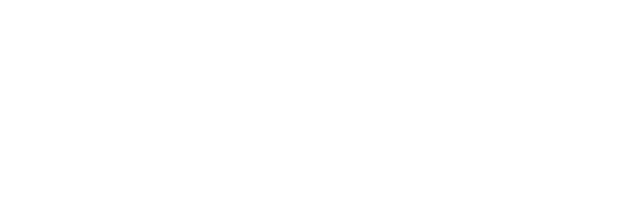
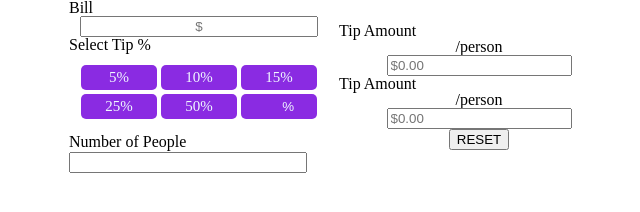
Before and after one commit to bragarr/projeto-calculadora-gorjeta, a plain HTML site: page index.html in a window 1280 px wide. Shown: the whole page, without its empty margins (301-941 px from the left). Drawn offline with Linux system fonts and the light colour scheme.

Commit message:
update project

```diff
--- /dev/null
+++ b/assets/style/reset.css
@@ -0,0 +1,48 @@
+/* http://meyerweb.com/eric/tools/css/reset/
+   v2.0 | 20110126
+   License: none (public domain)
+*/
+
+html, body, div, span, applet, object, iframe,
+h1, h2, h3, h4, h5, h6, p, blockquote, pre,
+a, abbr, acronym, address, big, cite, code,
+del, dfn, em, img, ins, kbd, q, s, samp,
+small, strike, strong, sub, sup, tt, var,
+b, u, i, center,
+dl, dt, dd, ol, ul, li,
+fieldset, form, label, legend,
+table, caption, tbody, tfoot, thead, tr, th, td,
+article, aside, canvas, details, embed,
+figure, figcaption, footer, header, hgroup,
+menu, nav, output, ruby, section, summary,
+time, mark, audio, video {
+	margin: 0;
+	padding: 0;
+	border: 0;
+	font-size: 100%;
+	font: inherit;
+	vertical-align: baseline;
+}
+/* HTML5 display-role reset for older browsers */
+article, aside, details, figcaption, figure,
+footer, header, hgroup, menu, nav, section {
+	display: block;
+}
+body {
+	line-height: 1;
+}
+ol, ul {
+	list-style: none;
+}
+blockquote, q {
+	quotes: none;
+}
+blockquote:before, blockquote:after,
+q:before, q:after {
+	content: '';
+	content: none;
+}
+table {
+	border-collapse: collapse;
+	border-spacing: 0;
+}
--- /dev/null
+++ b/assets/style/style.css
@@ -0,0 +1,81 @@
+.app__field {
+    display: block;
+    text-align: center;
+}
+
+.calculator__body {
+    display: grid;
+    grid-template-columns: 280px 280px;
+    justify-content: center;
+    align-items: center;
+}
+
+.tip__settings {
+    margin: 0 10px;
+}
+
+.bill__field {
+    text-align: center;
+    width: 230px;
+}
+
+.field__description {
+    text-align: left;
+}
+
+.porcentagem__tip {
+    display: grid;
+    grid-template-columns: 80px 80px 80px;
+    grid-template-rows: 1fr 1fr;
+    margin: 10px 0;
+    justify-content: center;
+    align-items: center;
+}
+
+.opcao__porcentagem {
+    list-style-type: none;
+    background-color: blueviolet;
+    color: aliceblue;
+    margin: 2px;
+    font-size: 15px;
+    padding: 5px 0;
+    border-radius: 5px;
+}
+
+.opcao__user {
+    border: none;
+    box-shadow: 0;
+    outline: 0;
+    background-color: blueviolet;
+    padding: 0;
+    width: 30px;
+    text-align: right;
+    color: aliceblue;
+}
+
+.opcao__user:focus {
+    outline: 0;
+    box-shadow: 0;
+}
+
+.opcao__user::placeholder {
+    color: aliceblue;
+}
+
+.number__people {
+    display: grid;
+    grid-template-columns: 1fr 1fr;
+    grid-template-rows: 1fr 1fr;
+    align-items: center;
+    justify-content: center;
+}
+
+.field__description, .sub__tex {
+    grid-row: span 1;
+}
+
+.people__field {
+    grid-column: span 2;
+    text-align: center;
+    width: 230px;
+}
--- a/index.html
+++ b/index.html
@@ -4,8 +4,49 @@
         <meta charset="UTF-8">
         <meta http-equiv="X-UA-Compatible" content="IE=edge">
         <meta name="viewport" content="width=device-width, initial-scale=1.0">
+        <link rel="stylesheet" href="./assets/style/reset.css"></link>
+        <link rel="stylesheet" href="./assets/style/style.css"></link>
         <title>Tip Calculator</title>
     </head>
     <body>
+        <main class="app__field">
+            <section class="calculator__body">
+                <article class="tip__settings">
+                    <fieldset class="tip__definitions">
+                        <h2 class="field__description">Bill</h2>
+                        <input type="text" placeholder="$" class="bill__field">
+                    </fieldset>
+                    <fieldset class="tip__definitions">
+                        <h2 class="field__description">Select Tip %</h2>
+                        <ul class="porcentagem__tip">
+                            <li class="opcao__porcentagem">5%</li>
+                            <li class="opcao__porcentagem">10%</li>
+                            <li class="opcao__porcentagem">15%</li>
+                            <li class="opcao__porcentagem">25%</li>
+                            <li class="opcao__porcentagem">50%</li>
+                            <li class="opcao__porcentagem"><input type="text" class="opcao__user" placeholder="%"></li>
+                        </ul>
+                    </fieldset>
+                    <fieldset class="tip__definitions number__people">
+                        <h2 class="field__description">Number of People</h2>
+                        <span class="message"></span>
+                        <input type="text" class="people__field">
+                    </fieldset>
+                </article>
+                <article class="tip__result">
+                    <div class="container__result">
+                        <h2 class="field__description">Tip Amount</h2>
+                        <h3 class="sub__text">/person</h3>
+                        <input type="text" class="app__result" placeholder="$0.00">
+                     </div>
+                     <div class="container__result">
+                        <h2 class="field__description">Tip Amount</h2>
+                        <h3 class="sub__text">/person</h3>
+                        <input type="text" class="app__result" placeholder="$0.00">
+                    </div>
+                    <button>RESET</button>
+                </article>
+            </section>
+        </main>
     </body>
 </html>
```
Also changed, not shown: assets/img/favicon-32x32.png (added), assets/img/icon-dollar.svg (added), assets/img/icon-person.svg (added), assets/img/logo.svg (added).
